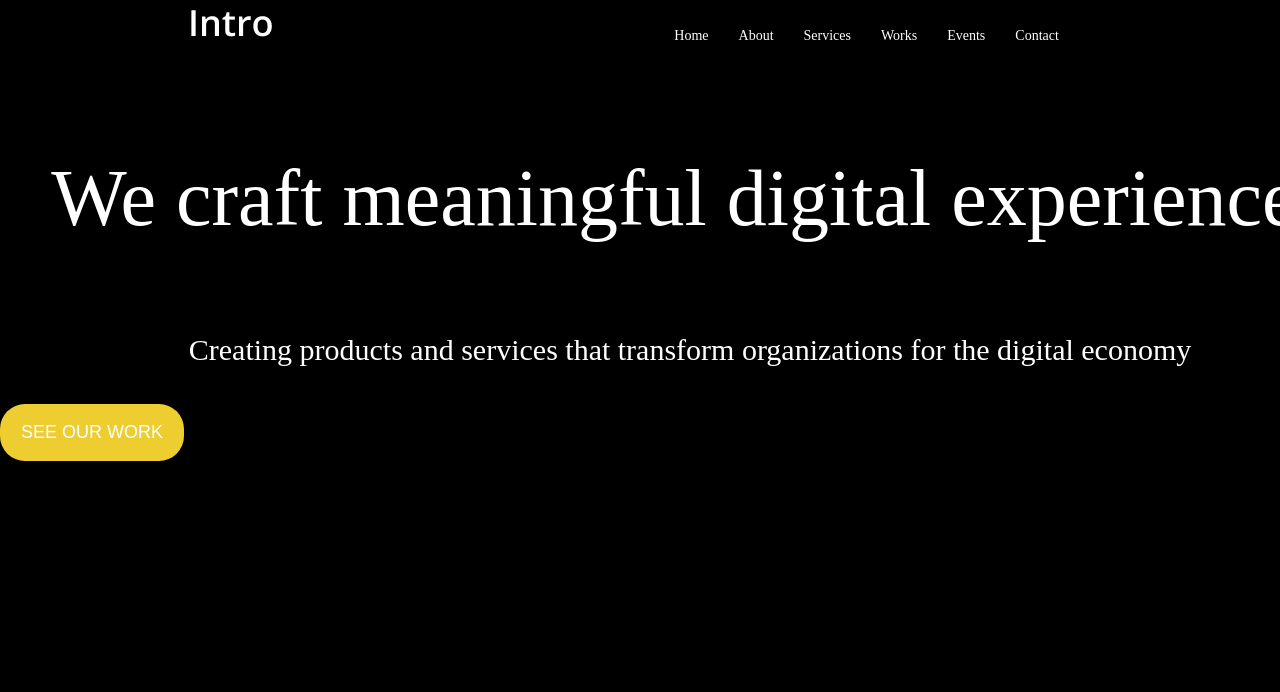
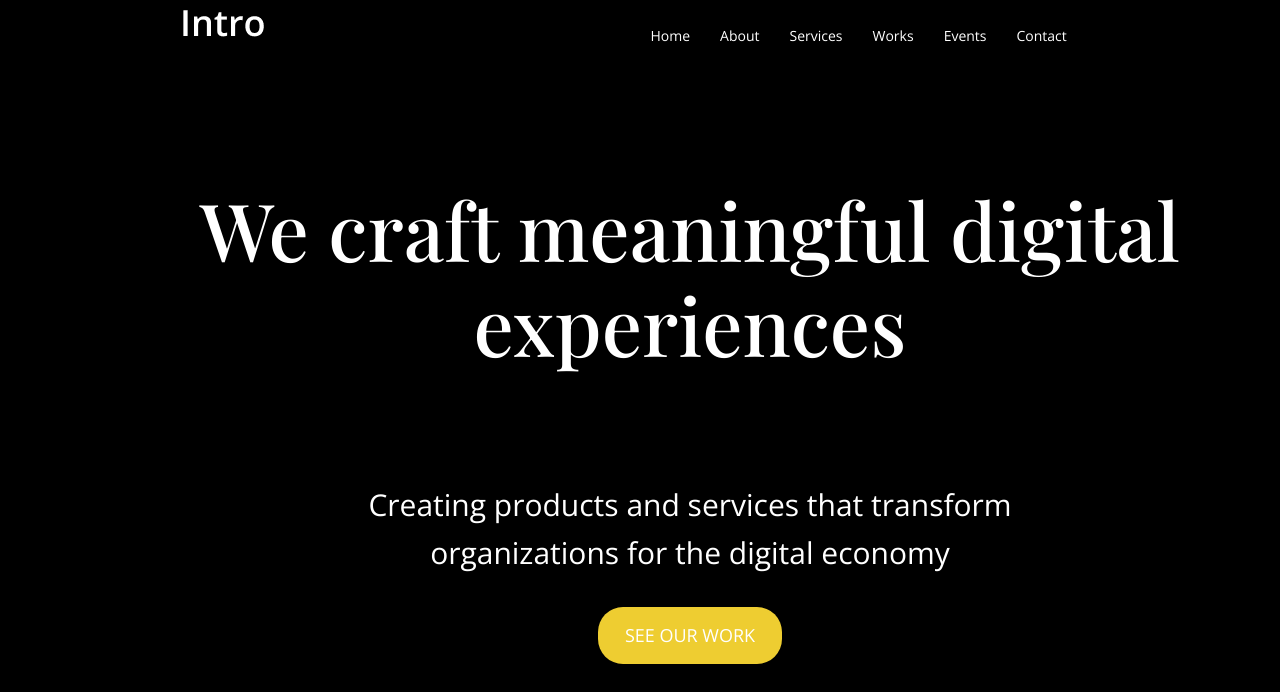
Before and after one commit to ElisaGiannozzi/Slick-slider-assignment, a plain HTML site: page index.html in a window 1280 px wide. Shown: the top 692 px of the page. Drawn offline with nearby package versions, Linux system fonts and the light colour scheme.

Commit message:
styled first slide's content + nav bar

```diff
--- a/index.html
+++ b/index.html
@@ -4,6 +4,8 @@
   <title>Slick Slider</title>
   <link rel="stylesheet" type="text/css" href="slick/slick.css"/>
   <link rel="stylesheet" type="text/css" href="slick/slick-theme.css"/>
+  <link href="https://fonts.googleapis.com/css2?family=Playfair+Display:wght@500&display=swap" rel="stylesheet">
+  <link href="https://fonts.googleapis.com/css2?family=Open+Sans:wght@300&display=swap" rel="stylesheet">
   <link rel="stylesheet" href="styles.css">
   </head>
   <body>
--- a/styles.css
+++ b/styles.css
@@ -19,15 +19,27 @@ li {
     margin-right: 30px;
     font-size: 14px;
     line-height: 19px;
+    font-family: 'Open Sans', sans-serif;
 }
 
 .slider-container {
     margin: 0 auto;
     width: 1380px;
+    margin-top: 30px;
 }
 
 .slide {
-    height: 619px;
+    height: 600px;
+    display: flex;
+    justify-content: center;
+    align-items: center;
+}
+
+.first-text {
+    display: flex;
+    flex-direction: column;
+    justify-content: center;
+    align-items: center;
 }
 
 .first {
@@ -47,6 +59,7 @@ li {
     line-height: 95px;
     text-align: center;
     color: white;
+    font-family: 'Playfair Display', serif;
 }
 
 .first-secondary-text {
@@ -54,6 +67,8 @@ li {
     line-height: 48px;
     text-align: center;
     color: white;
+    font-family: 'Open Sans', sans-serif;
+    width: 753px;
 }
 
 .see-work-button {
@@ -67,5 +82,11 @@ li {
     text-align: center;
     text-transform: uppercase;
     color: #FFFFFF;
+    font-family: 'Open Sans', sans-serif;
 
 }
+
+.see-work-button:hover {
+    background: #c2a729;
+    cursor: pointer;
+}
```
